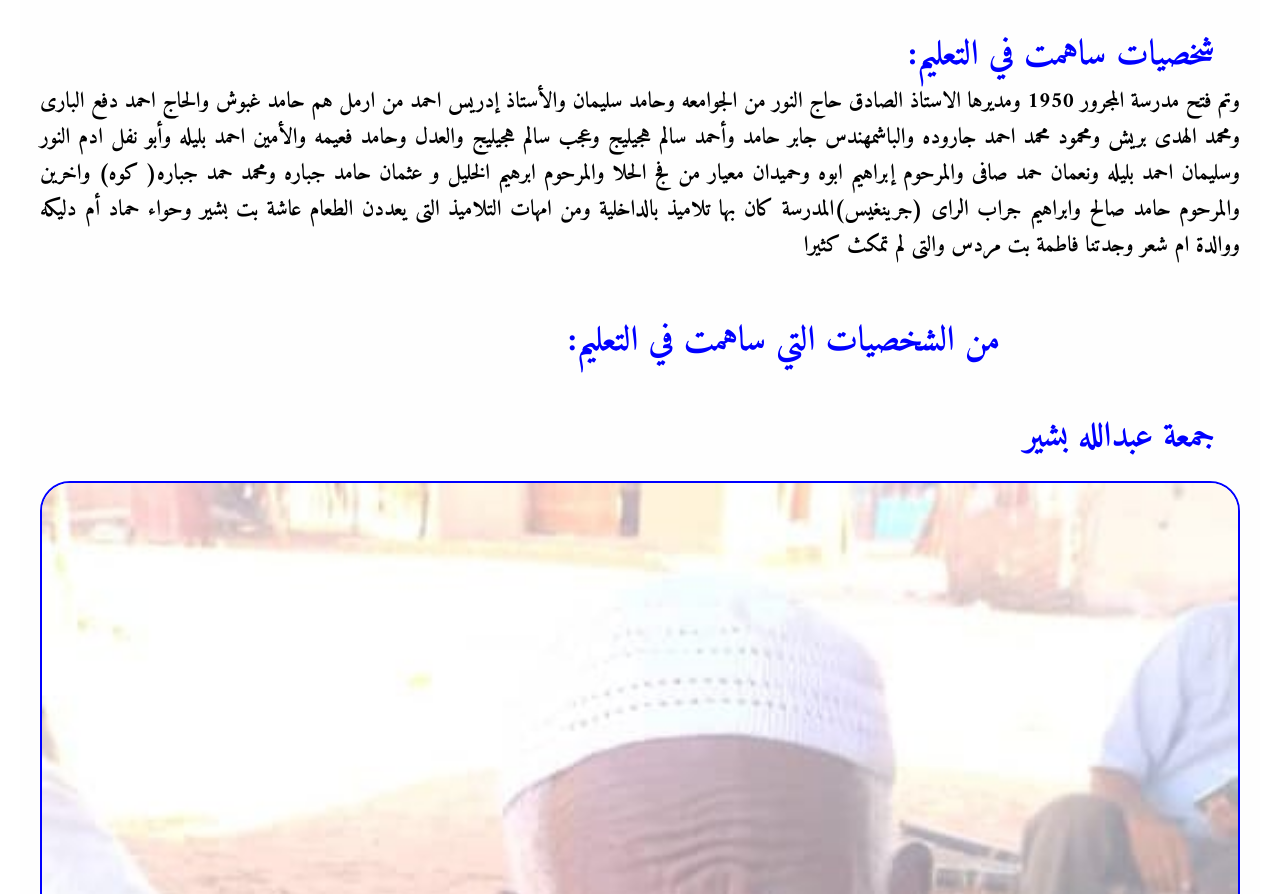
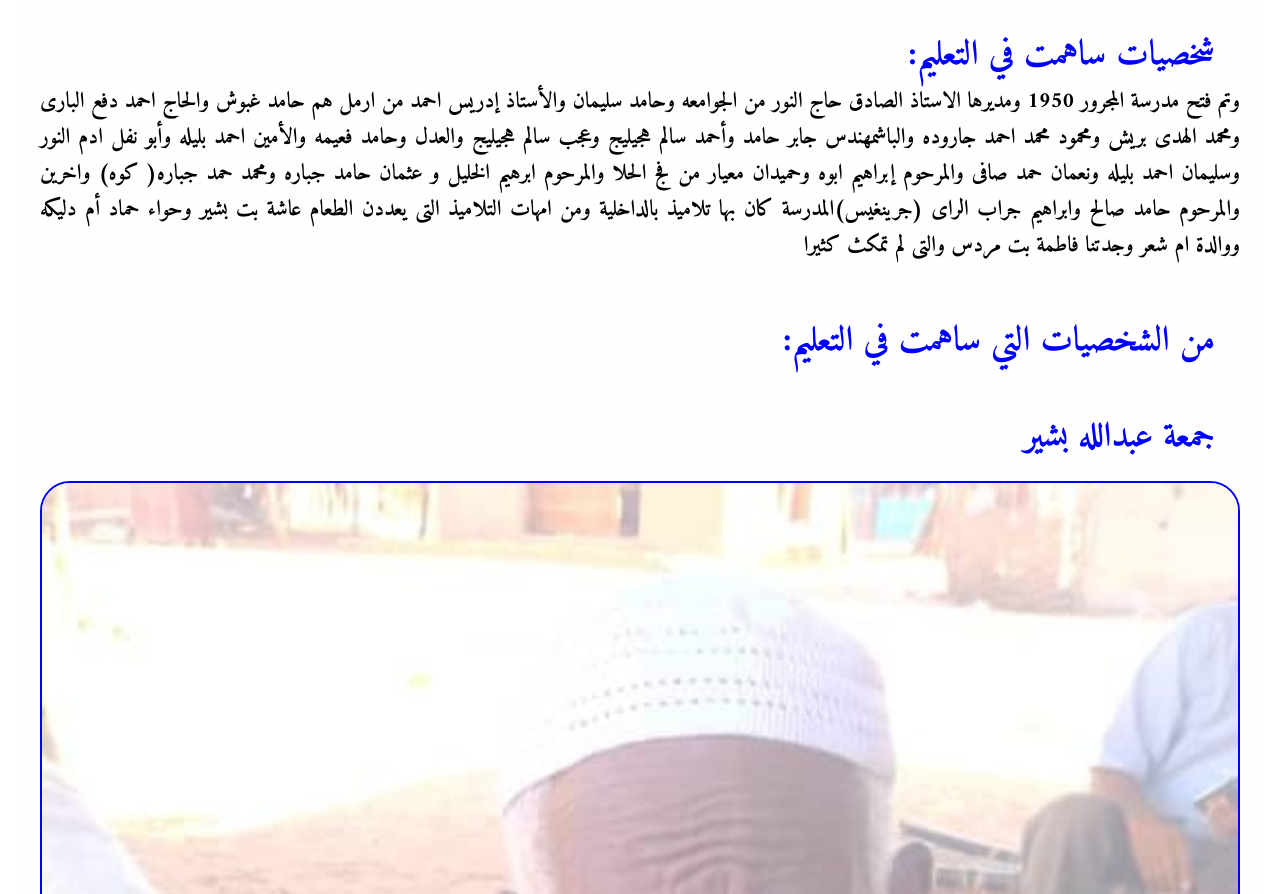
Before and after one commit to mairoor/www.majror.com, a plain HTML site: page index.html in a window 1280 px wide. Shown: the part 7363-8257 px from the top of the page. Drawn offline with Linux system fonts and the light colour scheme.

Commit message:
Update maj.css

```diff
--- a/maj.css
+++ b/maj.css
@@ -123,7 +123,7 @@ span {
     margin: 25px 25px 10px 0;
     color: blue;
 }
-.al {
+h2 {
     font-size: 35px;
     padding-top: 35px;
     display: block;
```
